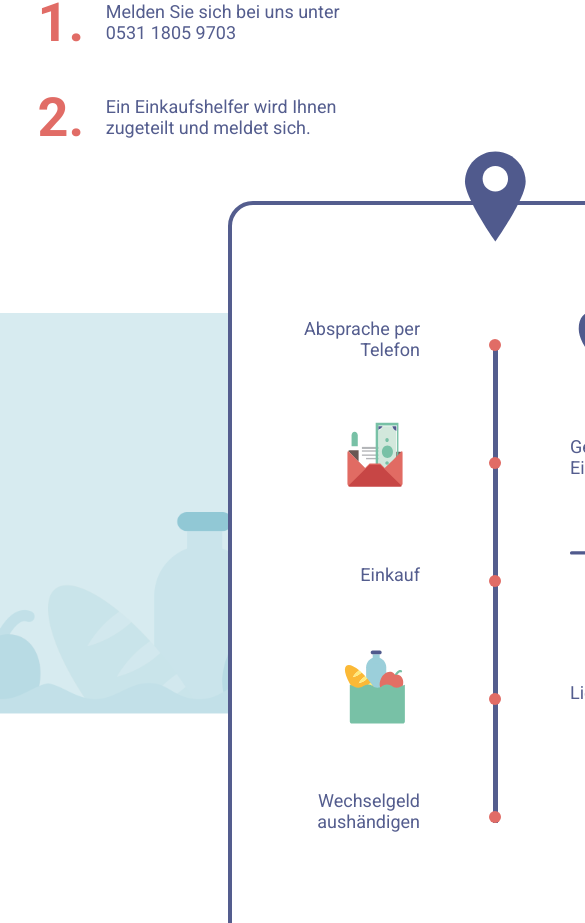
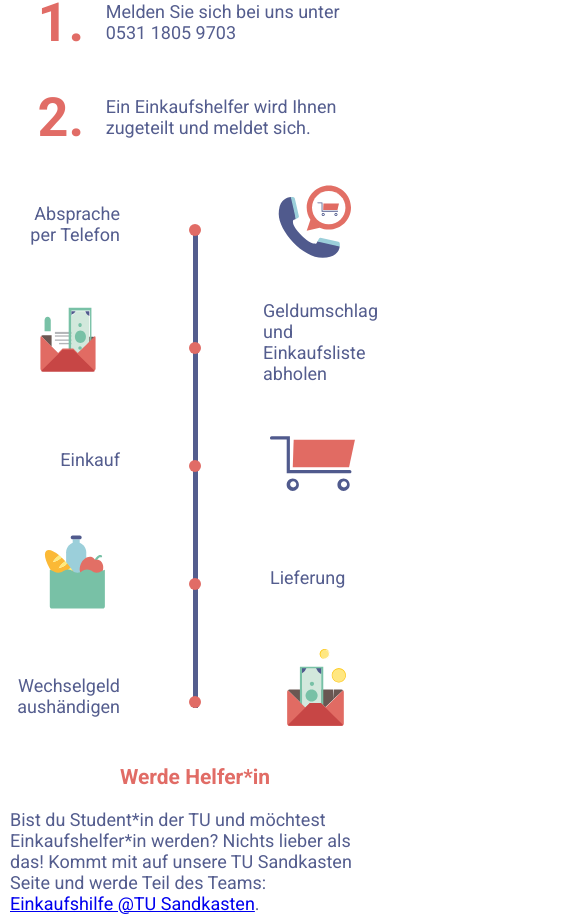
Before and after one commit to Netronaut/Coronahilfe-BS, a Next.js app: page / in a window 390 px wide. Shown: the part 1825-2748 px from the top of the page, 585 px wide, since content can reach past the window. Built offline with nearby package versions, Linux system fonts and the light colour scheme.

Commit message:
feat: add process box small view

```diff
--- a/components/BannerBackground.tsx
+++ b/components/BannerBackground.tsx
@@ -1,4 +1,5 @@
 import styled from 'styled-components';
+import { breakpoints } from './layout';
 
 interface IProps {
   indent?: 'small' | 'medium' | 'large';
@@ -11,11 +12,12 @@ export const BannerBackground = styled.div<IProps>`
   display: flex;
   flex-direction: row;
 
+  ${({ theme, indent = 'small', center = false, src, size }) => `
+
+    ${breakpoints.small(`
+      background-image: url(${src});
       background-repeat: repeat-x;
       background-position: center;
-
-  ${({ theme, indent = 'small', center = false, src, size }) => `
-    background-image: url(${src});
       justify-content: center;
       justify-content: ${center ? 'center' : 'start'};
 
@@ -30,5 +32,8 @@ export const BannerBackground = styled.div<IProps>`
       }
 
       ${size ? `background-size: ${size / 16}rem;` : ''}
+
+    `)}
+
   `}
 `;
--- a/components/Process.tsx
+++ b/components/Process.tsx
@@ -1,6 +1,8 @@
 import React from 'react';
 import styled from 'styled-components';
+import { useMediaQuery } from './Grid';
 import { POI as POIIcon, Telephone, Money, Cart, Grocery, Money2 } from './Icons';
+import { breakpoints } from './layout';
 import { Body } from './Typography';
 
 const Container = styled.div`
@@ -32,10 +34,12 @@ const Group = styled.div`
       grid: { margin, process },
     },
   }): string => `
+    ${breakpoints.small(`
       padding: ${margin.xxxl} 0;
       width: ${process.width};
       border: ${process.border.width} solid ${colors.blue};
       border-radius: ${process.border.radius};
+    `)}
   `}
 `;
 
@@ -76,9 +80,9 @@ const Dot = styled.div`
     z-index: 2;
     left: calc(50% - 0.5rem);
     background-color: ${({ theme }): string => theme.colors.red};
-    border-radius: 50%;
     width: 1rem;
     height: 1rem;
+    border-radius: 50%;
   }
 
   &:after {
@@ -96,10 +100,13 @@ const Dot = styled.div`
   }
 `;
 
-export const Process: React.FC = () => (
+export const Process: React.FC = () => {
+  const isMedium = useMediaQuery('(min-width: 768px)');
+
+  return (
     <Container>
       <Banner />
-    <POI size={148} />
+      {isMedium && <POI size={148} />}
       <Group>
         <Item>
           <Body>Absprache per Telefon</Body>
@@ -139,3 +146,4 @@ export const Process: React.FC = () => (
       </Group>
     </Container>
   );
+};
--- a/components/layout/Navigation/Navigation.tsx
+++ b/components/layout/Navigation/Navigation.tsx
@@ -18,7 +18,7 @@ const Container = styled.div`
     padding: 0 10px;
     background-color: ${theme.colors.bluewhite};
 
-    ${breakpoints.medium(`
+    ${breakpoints.small(`
         padding: 0 ${theme.grid.layout.right.small} 0 ${theme.grid.layout.left.small};
     `)}
 
@@ -78,7 +78,7 @@ const SubNavigation = styled(NavigationSmall)`
 `;
 
 export const Navigation: React.FC = () => {
-  const isLarge = useMediaQuery('(min-width: 768px)');
+  const isMedium = useMediaQuery('(min-width: 768px)');
 
   return (
     <>
@@ -90,7 +90,7 @@ export const Navigation: React.FC = () => {
           <a href="#partner">Partner</a>
         </MainNav>
 
-        {isLarge && (
+        {isMedium && (
           <PartnerLogos>
             <TUBS size={240} />
             <Sandkasten size={168} />
```
Lines whose indentation alone changed are shown as unchanged.
